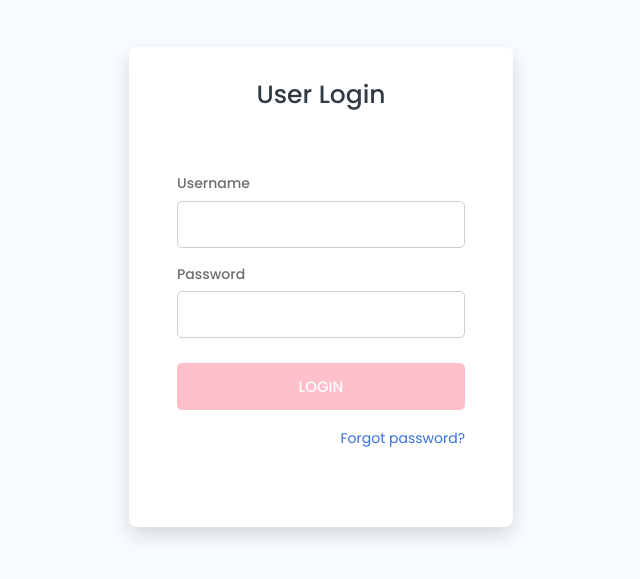
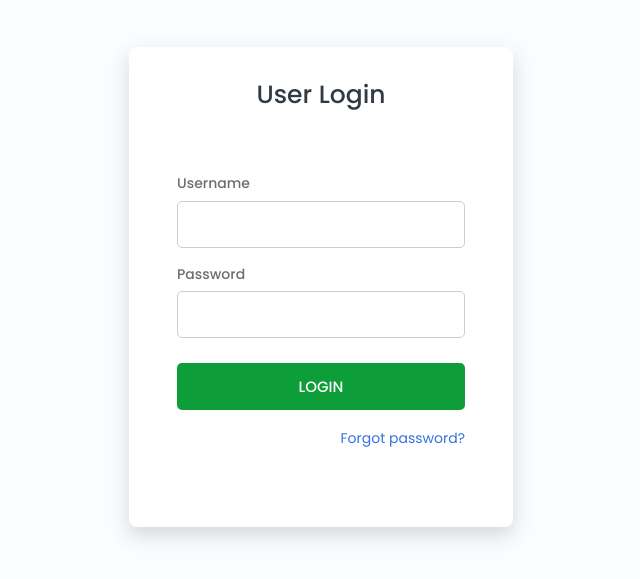
Before and after one commit to LaoArzl/client, a React (Create React App) app: page /login in a window 1280 px wide. Shown: the part 113-692 px from the top of the page, without its empty margins (319-959 px from the left). Built offline with nearby package versions, Linux system fonts and the light colour scheme; no server answers.

Commit message:
Update PortalLogin.css

```diff
--- a/src/Pages/PortalLogin/PortalLogin.css
+++ b/src/Pages/PortalLogin/PortalLogin.css
@@ -140,13 +140,12 @@
   border-radius: 5px;
   outline: none;
   border: none;
-  /* background: #0e9e39; */
+  background: #0e9e39;
   color: rgb(255, 255, 255);
   font-weight: 500;
   cursor: pointer;
   font-size: 15px;
   transition: 0.2s ease-out;
-  background: pink;
 }
 
 .portal-login-login input:hover {
```
